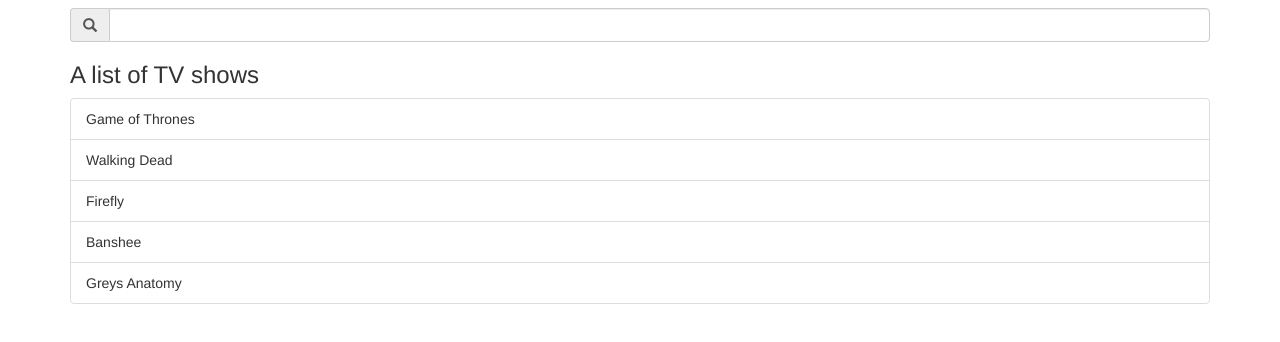
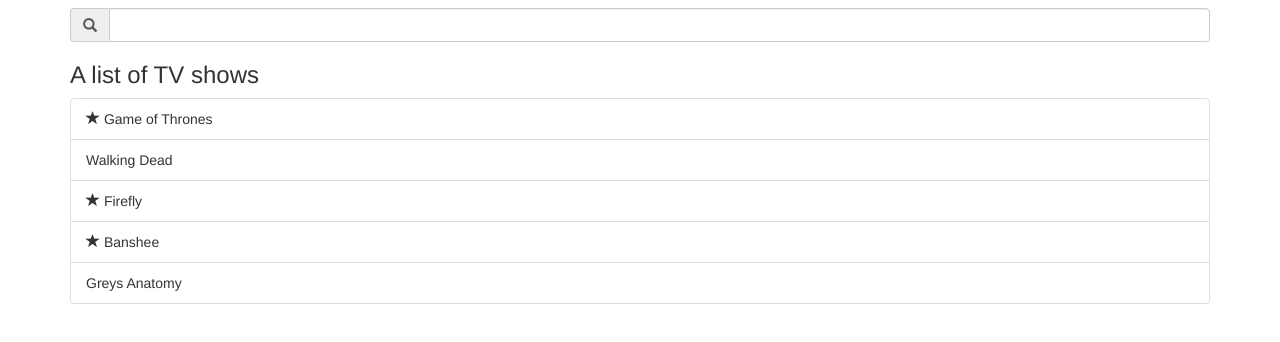
Before and after one commit to RandyDavis/AngularInThirty, a plain HTML site: page index.html in a window 1280 px wide. Shown: the part 62-404 px from the top of the page. Drawn offline with nearby package versions, Linux system fonts and the light colour scheme.

Commit message:
add star icon for shows that are favorites

```diff
--- a/index.html
+++ b/index.html
@@ -19,7 +19,7 @@
     </div>
     <h3>A list of TV shows</h3>
     <ul class="list-group">
-      <li class="list-group-item" ng-repeat="show in main.shows">
+      <li class="list-group-item" ng-repeat="show in main.shows"><span class="glyphicon glyphicon-star" ng-if="show.favorite"></span>
         {{ show.title }}
         <span class="badge">{{ show.years }}</span>
       </li>
```
